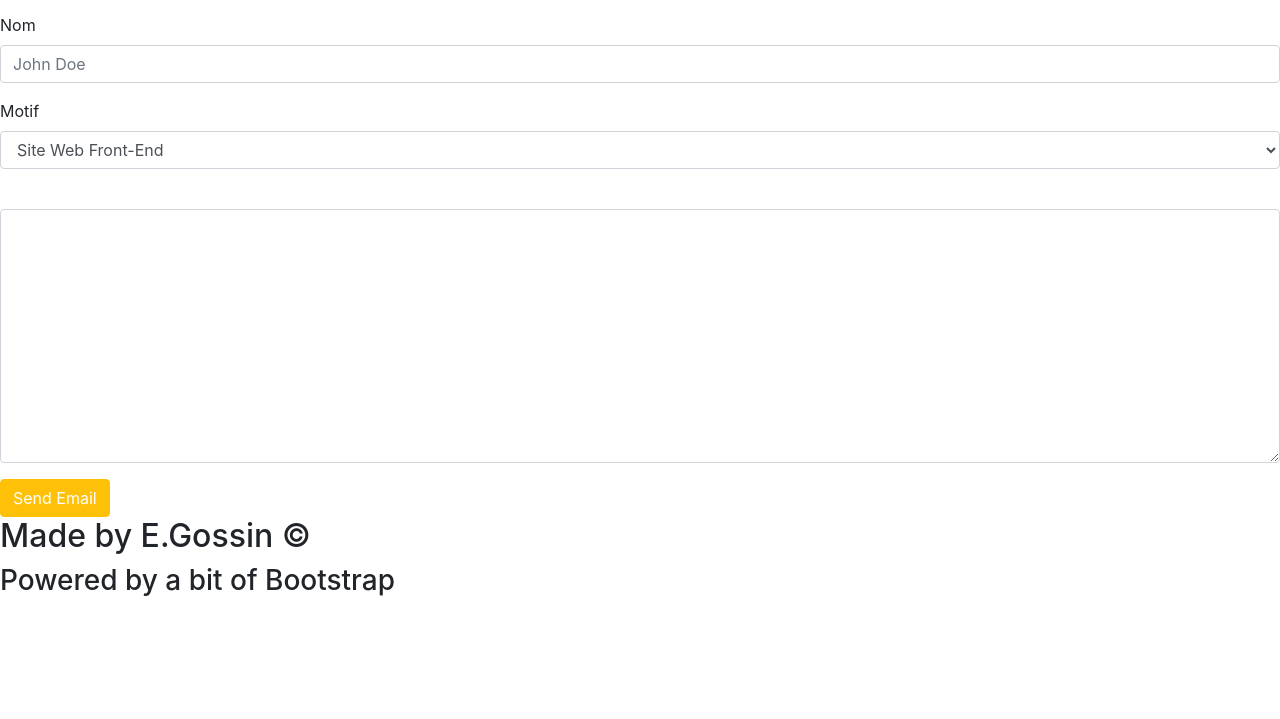
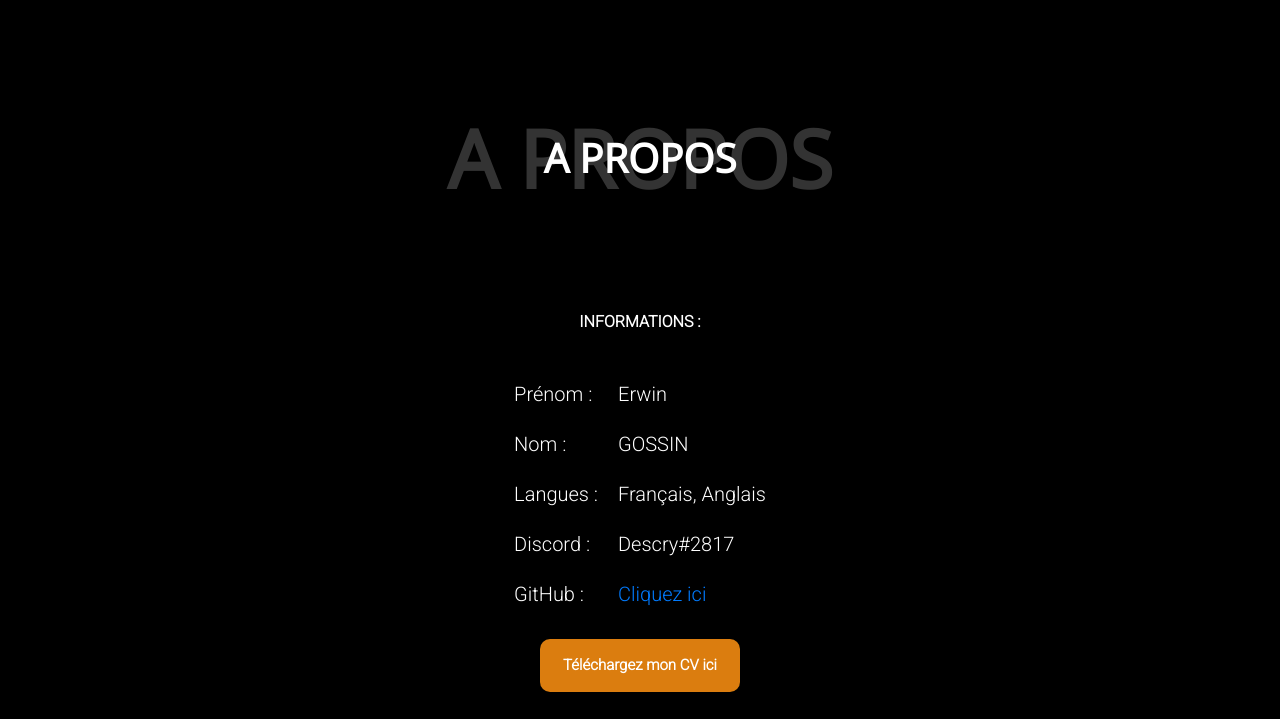
Before and after one commit to descrysama/Portfolio, a plain HTML site: page index.html in a window 1280 px wide. Shown: the part 797-1516 px from the top of the page. Before the commit the page ends 1402 px from the top, so only its background shows below. Drawn offline with nearby package versions, Linux system fonts and the light colour scheme; the site is published under a folder, as on GitHub Pages, so addresses that start at the root find nothing.

Commit message:
Update index.html

```diff
--- a/index.html
+++ b/index.html
@@ -4,7 +4,7 @@
     <meta charset="utf-8">
     <meta name="viewport" content="width=device-width, initial-scale=1, shrink-to-fit=no">
     <link rel="stylesheet" href="https://maxcdn.bootstrapcdn.com/bootstrap/4.0.0/css/bootstrap.min.css" integrity="sha384-Gn5384xqQ1aoWXA+058RXPxPg6fy4IWvTNh0E263XmFcJlSAwiGgFAW/dAiS6JXm" crossorigin="anonymous">
-    <link rel="stylesheet" href="/assets/css/stylesheet.css">
+    <link rel="stylesheet" href="./assets/css/stylesheet.css">
     <link rel="preconnect" href="https://fonts.googleapis.com">
     <link rel="preconnect" href="https://fonts.gstatic.com" crossorigin>
     <link href="https://fonts.googleapis.com/css2?family=Open+Sans&family=Roboto:wght@300&display=swap" rel="stylesheet">
@@ -72,7 +72,7 @@
               </tr>
             </tbody>
           </table>
-          <a href="/assets/files/cv_EGOSSIN.pdf" download="cv_EGOSSIN.pdf" id="about-btn">Téléchargez mon CV ici</a>
+          <a href="./assets/files/cv_EGOSSIN.pdf" download="cv_EGOSSIN.pdf" id="about-btn">Téléchargez mon CV ici</a>
         </div>
         <div class="aboutme-right">
             <div class="row justify-content-center align-items-center">
```
